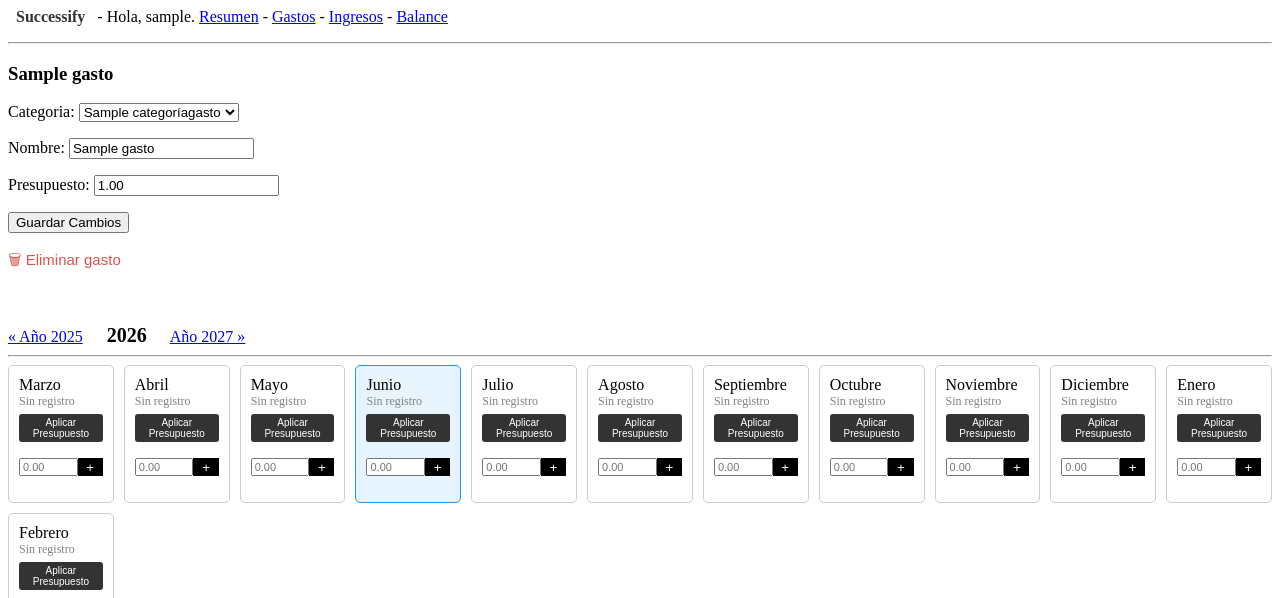
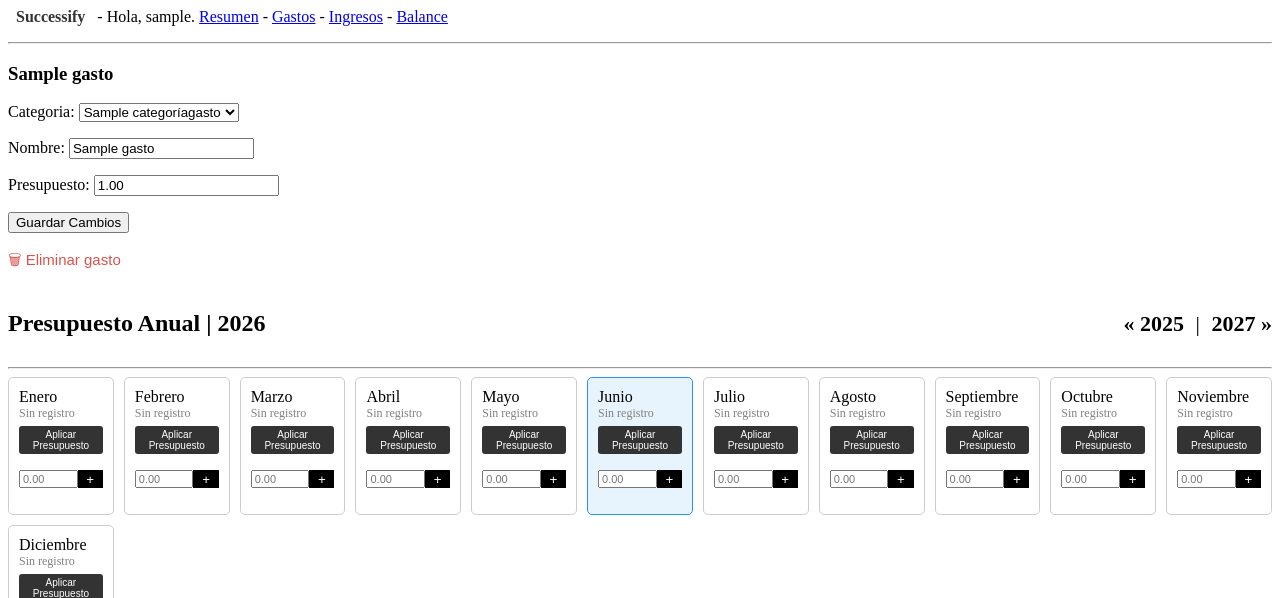
Before and after one commit to martingdiez/Successify, a Django app: a page that uses successify/templates/successify/gasto.html in a window 1280 px wide. Shown: the top 598 px of the page. Run offline with Django 5.2, Linux system fonts and the light colour scheme; a user stored in the database is signed in; tables that the repository leaves empty hold one stand-in row (values such as "Sample post").

Commit message:
Nombre y categoría GastoMes se guarda al eliminar gasto. Navegación meses en GastosMes mejorada

```diff
--- a/successify/models.py
+++ b/successify/models.py
@@ -169,7 +169,7 @@ class IngresoMes(models.Model):
 
         if self.ingreso:
             self.nombre = self.ingreso.nombre
-            self.categoria = self.ingreso.categoria
+            self.categoria = self.ingreso.categoria.nombre
 
         super().save(*args, **kwargs)
         #Genera codigo fecha/ingreso
--- a/successify/templates/successify/gasto.html
+++ b/successify/templates/successify/gasto.html
@@ -22,16 +22,16 @@
         </button>
     </form>
 
-    <p>&nbsp</p>
 
 
-
-    <div class="navegacion-año">
-    <a href="?year={{ year_prev }}">« Año {{ year_prev }}</a>
-    <span style="font-weight: bold; font-size: 20px; margin: 0 20px;">{{ year_actual }}</span>
-    <a href="?year={{ year_next }}">Año {{ year_next }} »</a>
+<div style="display: flex; justify-content: space-between; align-items: center; margin-bottom: 10px;">
+    <h2> Presupuesto Anual | {{ year_actual }}</h2>
+    <div style="font-size: 22px;">
+        <a href="?year={{ prev_year }}&month={{ month }}" style="text-decoration: none; color: #000000; font-weight: bold;">« {{ prev_year }}</a>
+            <span style="color: #000000; margin: 0 6px;">|</span>
+        <a href="?year={{ next_year }}&month={{ month }}" style="text-decoration: none; color: #000000; font-weight: bold;">{{ next_year }} »</a>
+    </div>
 </div>
-
 <hr>
 
 <!--LISTA DE GASTOMESES-->
@@ -80,10 +80,6 @@
                             </button>
                         </form>
 
-                        {% if item.gasto_mes.monto != gasto.presupuesto %}
-                                <p style="font-size: 11px; color: #064216; margin: 2px 0;">≠ Presupuesto</p>
-                        {% endif %}
-
                         <form action="{% url 'successify:eliminar_gastomes' item.gasto_mes.codigo %}"
                               method="post"
                               onsubmit="return confirm('¿Borrar {{item.nombre}}?');">
--- a/successify/templates/successify/mes_panel.html
+++ b/successify/templates/successify/mes_panel.html
@@ -30,13 +30,13 @@
                     {% for nodo in arbol_ingresos %}
                     <details style="margin-top: 5px;" open>
                         <summary style="font-weight: 600; color: #333; padding: 4px 0; cursor: pointer; display: flex; justify-content: space-between; list-style: none;">
-                            <span>{{ nodo.categoria|default:"Sin Categoría" }}</span>
+                            <span>{{ nodo.categoria|default:"Sin Categayría" }}</span>
                             <span style="color: #333; font-weight: normal;">{{ nodo.subtotal|floatformat:2 }}€</span>
                         </summary>
 
                     <ul style="list-style: none; padding-left: 16px; margin: 4px 0 10px 0; border-left: 2px dashed #cbd5e1;">
                         {% for item in nodo.items %}
-                            <li style="display: flex; justify-content: space-between; align-items: center; padding: 2px 0; font-size: 14px; color: #555; {% if item.codigo == codigo_movimiento or item.ingreso.codigo == codigo_movimiento %}background: #fff9db; font-weight: bold;{% endif %}">
+                            <li style="display: flex; justify-content: space-between; align-items: center; padding: 2px 0; font-size: 14px; color: #555; {% if item.codigo == codigo_movimiento or item.ingreso.codigo == codigo_movimiento %}background: #cff1dd; font-weight: bold;{% endif %}">
 
                                 <span style="display: flex; align-items: center; gap: 6px; padding-right: 10px;">
                                     {{ item.nombre|default:"Ingreso" }}
@@ -88,7 +88,7 @@
 
                     <ul style="list-style: none; padding-left: 16px; margin: 4px 0 10px 0; border-left: 2px dashed #cbd5e1;">
                         {% for item in nodo.items %}
-                            <li style="display: flex; justify-content: space-between; align-items: center; padding: 2px 0; font-size: 14px; color: #555; {% if item.codigo == codigo_movimiento or item.gasto.codigo == codigo_movimiento %}background: #fff9db; font-weight: bold;{% endif %}">
+                            <li style="display: flex; justify-content: space-between; align-items: center; padding: 2px 0; font-size: 14px; color: #555; {% if item.codigo == codigo_movimiento or item.gasto.codigo == codigo_movimiento %}background: #f0c5c0; font-weight: bold;{% endif %}">
                                 <span style="display: flex; align-items: center; gap: 6px; padding-right: 10px;">
                                     {{ item.nombre|default:"Gasto Eliminado" }}
                                 </span>
--- a/successify/views.py
+++ b/successify/views.py
@@ -134,10 +134,10 @@ def gasto(request,codigo):
     except ValueError:
         year_focal = date.today().year
 
-    fecha_central = date(year_focal, date.today().month, 1)
 
     meses_rango = []
-    inicio = fecha_central - relativedelta(months=3)
+    inicio = date(year_focal, 1, 1)
+
 
     for i in range(12):
         fecha_iterada = inicio + relativedelta(months=i)
@@ -168,14 +168,17 @@ def gasto(request,codigo):
             'es_actual': fecha_iterada.month == date.today().month and fecha_iterada.year == date.today().year
             })
 
+    # Navegación
+    prev_year = year_focal - 1
+    next_year = year_focal + 1
 
     context={'gasto':gasto,
             'gasto_form':gasto_form,
             'codigo':gasto.codigo,
             'meses_rango':meses_rango,
             'year_actual': year_focal,
-            'year_prev': year_focal - 1,
-            'year_next': year_focal + 1,
+            'prev_year': prev_year,
+            'next_year': next_year,
     }
 
     return render(request, 'successify/gasto.html', context)
@@ -321,14 +324,13 @@ def ingreso(request, codigo):
     ingreso_form = IngresoForm(instance=ingreso)
 
     try:
-        yearl_focal = int(request.GET.get('year',date.today().year))
+        year_focal = int(request.GET.get('year',date.today().year))
     except ValueError:
-        yearl_focal = date.today().year
+        year_focal = date.today().year
 
-    fecha_central = date(yearl_focal,date.today().month, 1)
 
     meses_rango = []
-    inicio = fecha_central - relativedelta(months=3)
+    inicio = date(year_focal, 1, 1)
 
     for i in range(12):
         fecha_iterada = inicio + relativedelta(months=i)
@@ -361,13 +363,17 @@ def ingreso(request, codigo):
                 'es_actual' : fecha_iterada.month == date.today().month and fecha_iterada.year == date.today().year,
                 })
 
+    # Navegación
+    prev_year = year_focal - 1
+    next_year = year_focal + 1
+
     context={'ingreso':ingreso,
              'ingreso_form':ingreso_form,
              'codigo':ingreso.codigo,
              'meses_rango':meses_rango,
-             'year_actual':yearl_focal,
-             'year_prev':yearl_focal -1,
-             'year_next':yearl_focal +1,
+             'year_actual':year_focal,
+             'prev_year':prev_year,
+             'next_year':next_year,
     }
 
     return render(request, 'successify/ingreso.html', context)
```
Also changed, not shown: successify/templates/successify/balance.html (+4 -3 lines), successify/templates/successify/ingreso.html (+7 -6 lines).
